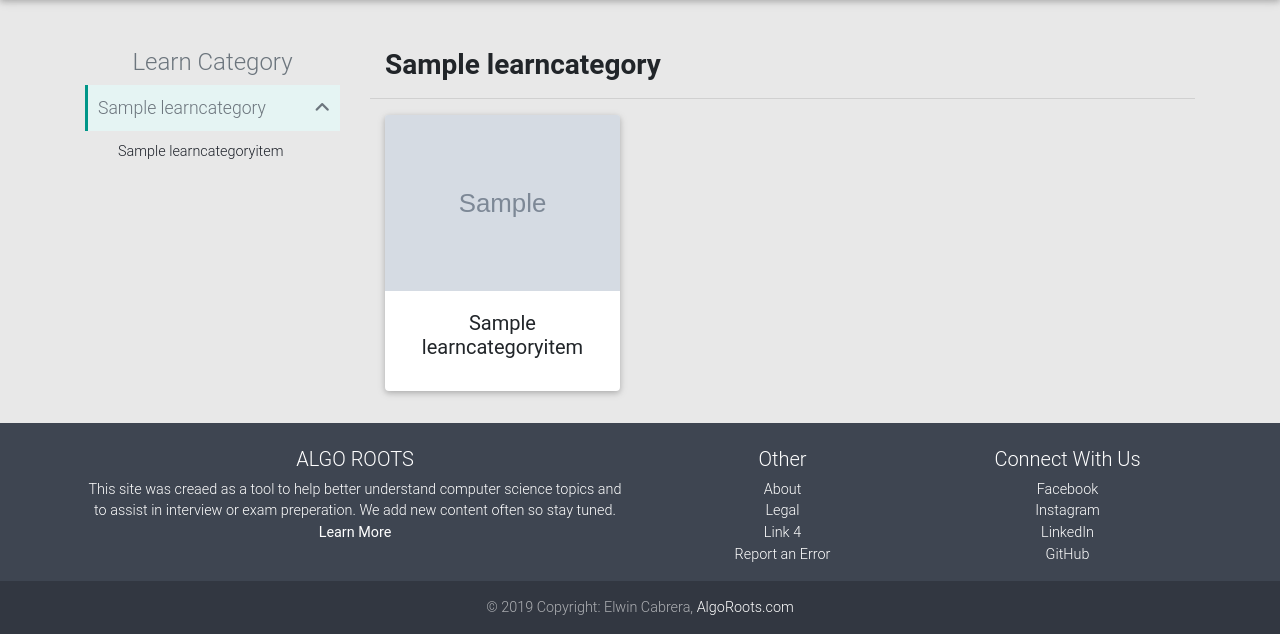
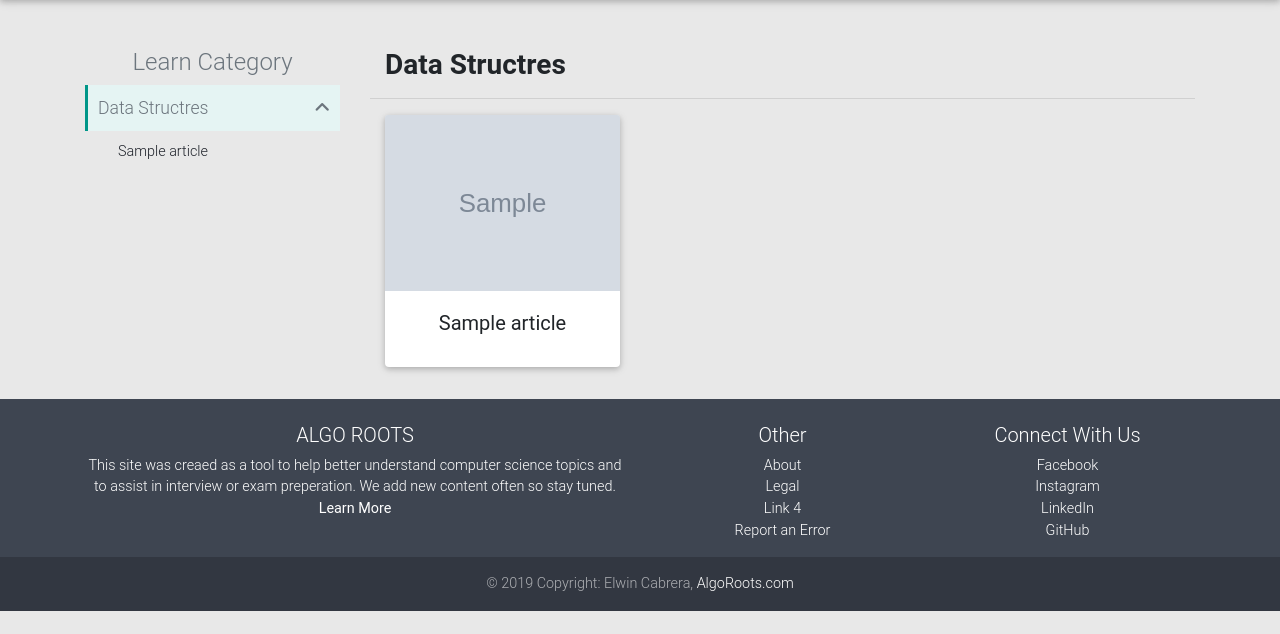
Before and after one commit to ElwinCabrera/AlogRoots-Website, a Django app: page /learn/ in a window 1280 px wide. Shown: the part 56-690 px from the top of the page. Run offline with Django 3.2, Linux system fonts and the light colour scheme; tables that the repository leaves empty hold one stand-in row (values such as "Sample post"); grey boxes marked "Sample" are stand-in pictures; some libraries are stand-ins or nearby versions.

Commit message:
made things simpler by removing the Learn/Practice Categories and Learn/Practice CategoryItem models also had to update the templates to work with the changes

```diff
--- a/algoroots/article/admin.py
+++ b/algoroots/article/admin.py
@@ -10,9 +10,3 @@ admin.site.register(Complexity)
 admin.site.register(Section)
 admin.site.register(SubSection)
 admin.site.register(ResourcesCitations)
-
-
-admin.site.register(LearnCategories)
-admin.site.register(PracticeCategories)
-admin.site.register(LearnCategoryItem)
-admin.site.register(PracticeCategoryItem)
--- a/algoroots/article/models.py
+++ b/algoroots/article/models.py
@@ -22,11 +22,12 @@ class Choices():
 
     CATEGORY_CHOICES = [#(UNDEFINED,"--NO CATEGORY--"),
                         (DATA_STRUCTURES, "Data Structres"),
-                        (ALGORITHMS, "Algorithms"),
-                        (ADV_ALGORITHMS,"Advanced Algorithms"),
-                        (ADV_DATA_STRUCTURES, "Advanced Data Structures"),
-                        (OTHER, "Other"),
-                        (NONE, "NONE"),]
+                        # (ALGORITHMS, "Algorithms"),
+                        # (ADV_ALGORITHMS,"Advanced Algorithms"),
+                        # (ADV_DATA_STRUCTURES, "Advanced Data Structures"),
+                        # (OTHER, "Other"),
+                        # (NONE, "NONE"),
+                        ]
 
 
 def articleImageUpload(instance, filename):
@@ -134,43 +135,3 @@ class ResourcesCitations(models.Model):
 
     def __str__(self):
         return str(self.id)+ " - Resources {0} (For article: {1}[{2}])".format(self.source_name, self.article.title, self.article.id)
-
-
-
-
-
-
-class LearnCategories(models.Model):
-
-
-    name = models.CharField(max_length=120)
-    type = models.CharField(max_length=120, choices=Choices.CATEGORY_CHOICES)
-
-    def __str__(self):
-        return str(self.id)+ " - Learn Categories - "+self.name + ", "+ self.type
-
-class PracticeCategories(models.Model):
-
-    name = models.CharField(max_length=120)
-    type = models.CharField(max_length=120, choices=Choices.CATEGORY_CHOICES)
-
-    def __str__(self):
-        return str(self.id)+ " - Practice Categories - "+self.name + ", "+ self.type
-
-
-class LearnCategoryItem(models.Model):
-    itemName = models.CharField(max_length=150)
-    category = models.ForeignKey(LearnCategories, on_delete=models.CASCADE)
-
-    article = models.ForeignKey(Article, on_delete=models.CASCADE)
-
-    def __str__(self):
-        return str(self.id)+ " - Learn Category Item - "+self.itemName
-
-class PracticeCategoryItem(models.Model):
-    itemName = models.CharField(max_length=150)
-    category = models.ForeignKey(PracticeCategories, on_delete=models.CASCADE)
-    article = models.ForeignKey(Article, on_delete=models.CASCADE)
-
-    def __str__(self):
-        return str(self.id)+ " - Learn Category Item - "+self.itemName
--- a/algoroots/pages/views.py
+++ b/algoroots/pages/views.py
@@ -7,20 +7,18 @@ def home_veiw(request):
     return render(request, 'home.html',{})
 
 def learn_veiw(request):
-    categories = LearnCategories.objects.all()
-    categoryItems = LearnCategoryItem.objects.all()
-    categoryGroups = groupItems(categoryItems)
+    articles = Article.objects.filter(article_type=Choices.LEARN_ARTICLE)
+    articleGroups = groupItemsLearnView(articles)
 
 
-    context = { 'categories':categories, 'categoryItems':categoryItems, "categoryGroups":categoryGroups}
+    context = { 'articles':articles, "articleGroups":articleGroups, "categories":Choices.CATEGORY_CHOICES}
     return render(request, 'learn.html',context)
 
 def practice_veiw(request):
-    categories = PracticeCategories.objects.all()
-    categoryItems = PracticeCategoryItem.objects.all()
-    categoryGroups = groupItems2(categoryItems)
+    articles = Article.objects.filter(article_type=Choices.PRACTICE_ARTICLE)
+    # articleGroups = groupItemsPracticeView(articles)
 
-    context = { 'categories':categories, 'categoryItems':categoryItems, "categoryGroups":categoryGroups }
+    context = { 'articles':articles, "categories":Choices.CATEGORY_CHOICES}
     return render(request, 'practice.html',context)
 
 def about_view(request):
@@ -30,44 +28,44 @@ def about_view(request):
 
 
 # HELPER FUNCTIONS
-def groupItems(categoryItems):
-    categoryGroups = []
+def groupItemsLearnView(articles):
+    articleGroups = []
     group = []
     idx = 0
-    for i in range(len(categoryItems)):
+    for i in range(len(articles)):
 
         if(idx % 3 == 0 and i != 0):
             print("iter: "+str(idx) + " group len: "+ str(len(group)) )
             #printList(group)
-            categoryGroups.append(group)
+            articleGroups.append(group)
             group = []
-        if(i != 0 and categoryItems[i-1].category.type != categoryItems[i].category.type):
+        if(i != 0 and articles[i-1].category != articles[i].category):
             idx +=  3 - len(group)
             if(len(group) != 0):
-                categoryGroups.append(group)
+                articleGroups.append(group)
             group = []
-        group.append(categoryItems[i])
+        group.append(articles[i])
         idx+=1
 
     if(len(group) != 0):
-        categoryGroups.append(group)
+        articleGroups.append(group)
 
-    return categoryGroups
+    return articleGroups
 
-def groupItems2(categoryItems):
+def groupItemsPracticeView(articles):
     m = {}
-    group = []
-    for item in categoryItems:
-        key = item.category.type;
+    articleGroups = []
+    for article in articles:
+        key = article.category;
         if(key in m):
-            m[key].append(item);
+            m[key].append(article);
         else:
-            m[key] = [item];
+            m[key] = [article];
 
     for key in m:
-        group.append(m[key]);
+        articleGroups.append(m[key]);
 
-    return group;
+    return articleGroups;
 
 
 
--- a/algoroots/templates/learn.html
+++ b/algoroots/templates/learn.html
@@ -14,7 +14,7 @@
         <div class="row">
 
             <div class="col-md-3 ">
-                {% include "left-sidenav.html" with sideNavTitle="Learn Category" sticky_top="sticky-top" categories=categories categoryItem=categoryItem %}
+                {% include "left-sidenav.html" with sideNavTitle="Learn Category" sticky_top="sticky-top" categories=categories articles=articles  %}
             </div>
 
 
@@ -26,17 +26,17 @@
                 {% for category in categories %}
 
                 <!-- Start Section -->
-                <section class="{{category.name|slugify}}-section">
+                <section class="{{category.0|slugify}}-section">
 
 
                     <!-- Start Section Text-->
-                    <div class="container mb-1" id="{{category.name|slugify}}-sec">
-                        <h3 class="font-weight-bold" >{{ category.name }}</h3>
+                    <div class="container mb-1" id="{{category.1|slugify}}-sec">
+                        <h3 class="font-weight-bold" >{{ category.1 }}</h3>
                     </div>
                     <hr class="clearfix">
                     <!-- End Section Text-->
 
-                    {% for categoryGroup in  categoryGroups%}
+                    {% for articleGroup in  articleGroups %}
 
 
                     <!-- Start Row of 3 Cards -->
@@ -44,17 +44,17 @@
 
 
 
-                        {% for group in categoryGroup %}
+                        {% for article in articleGroup %}
 
-                        {% if group.category.name == category.name%}
+                        {% if article.category == category.0%}
 
                         <!-- Start Card Col-->
                         <div class="col-md-4 mb-3 mb-md-0" >
                             <div class="card" >
-                                <a class="stretched-link" href="{% url 'learn_article_view' article_id=group.article.id %}"></a>
-                                <img src="{% static "media/" %}{{ group.article.image_upload.url }}" class="card-img-top d-none d-md-block" alt="Test alt">
+                                <a class="stretched-link" href="{% url 'learn_article_view' article_id=article.id %}"></a>
+                                <img src="{% static "media/" %}{{ article.image_upload.url }}" class="card-img-top d-none d-md-block" alt="Test alt">
                                 <div class="card-body text-center">
-                                    <h5 class="card-title">{{ group.itemName }}</h5>
+                                    <h5 class="card-title">{{ article.title }}</h5>
                                     <!-- <p class="card-text">Extra Text</p> -->
                                 </div>
                             </div>
--- a/algoroots/templates/left-sidenav.html
+++ b/algoroots/templates/left-sidenav.html
@@ -15,20 +15,20 @@
                         {% for category in categories %}
                         <!-- Start Side(left) Nav Element -->
                         <li class="active menu-item">
-                            <div class="d-flex sidebar-link" href="#{{category.name|slugify}}-submenu" data-toggle="collapse" aria-expanded="true">
+                            <div class="d-flex sidebar-link" href="#{{category.0|slugify}}-submenu" data-toggle="collapse" aria-expanded="true">
 
-                                <a href="#{{category.name|slugify}}-sec" class=" flex-grow-1 text-muted">{{ category.name }}</a>
+                                <a href="#{{category.0|slugify}}-sec" class=" flex-grow-1 text-muted">{{ category.1 }}</a>
                                 <i class="fas fa-angle-up text-muted d-flex align-items-center justify-content-center"></i>
                             </div>
 
 
-                            {% if categoryItems  %}
+                            {% if articles %}
 
                             <!-- Start Side(left) Nav Element Submenu -->
-                            <ul class="list-unstyled menu collapsed show" id="{{category.name|slugify}}-submenu">
-                                {% for categoryItem in categoryItems %}
-                                {% if categoryItem.category.id == category.id %}
-                                <li class="menu-item"><a href="#" class="sidebar-link">{{categoryItem.itemName}}</a></li>
+                            <ul class="list-unstyled menu collapsed show" id="{{category.0|slugify}}-submenu">
+                                {% for article in articles %}
+                                {% if article.category == category.0 %}
+                                <li class="menu-item"><a href="#" class="sidebar-link">{{article.title}}</a></li>
                                 {% endif %}
                                 {% endfor %}
                             </ul>
```
Also changed, not shown: algoroots/templates/learn-topic.html (+7 -1 lines), algoroots/templates/practice.html (+9 -9 lines).
